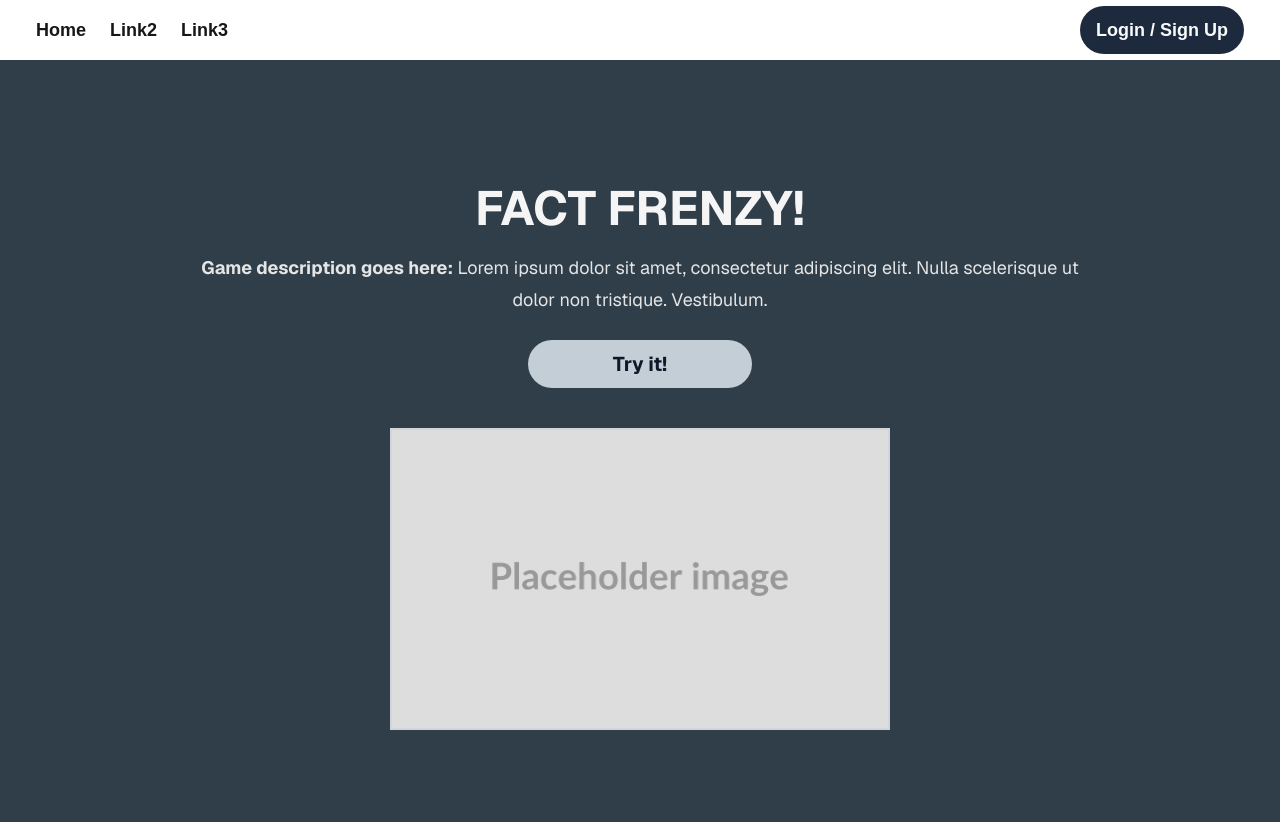
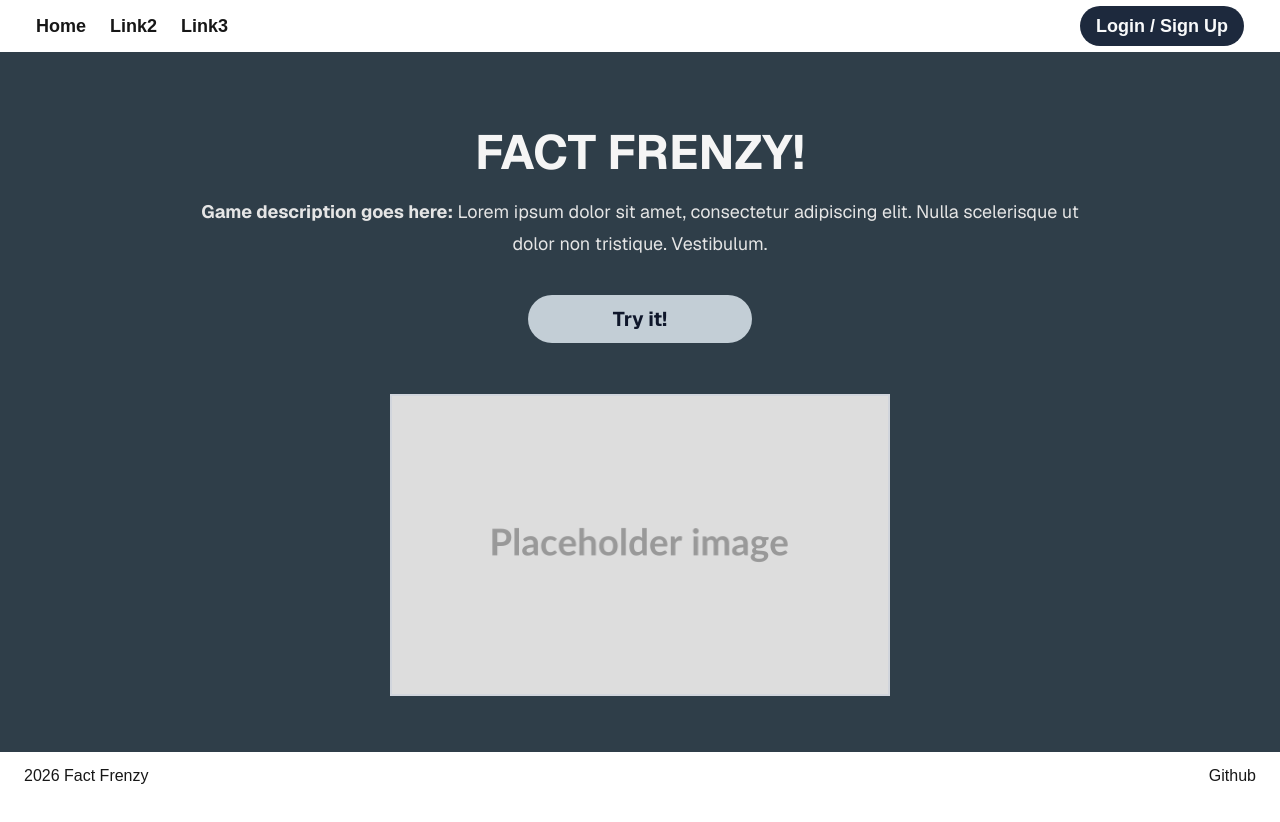
Before and after one commit to freeCodeCamp-Summer-Cohort-2026/fact-frenzy, a Next.js app in the folder frontend/: page / in a window 1280 px wide. Shown: the top 822 px of the page. After the commit the page ends 800 px from the top, so only its background shows below. Built offline with nearby package versions, Linux system fonts and the light colour scheme.

Commit message:
feat: update landing page with footer added plus some other minor changes

```diff
--- a/frontend/app/layout.tsx
+++ b/frontend/app/layout.tsx
@@ -2,6 +2,7 @@ import type { Metadata } from "next";
 import { Geist, Geist_Mono } from "next/font/google";
 import "./globals.css";
 import Header from "@/components/header";
+import Footer from "@/components/footer";
 
 const geistSans = Geist({
   variable: "--font-geist-sans",
@@ -27,6 +28,7 @@ export default function RootLayout({ children }: LayoutProps<"/">) {
 			<body className="min-h-full flex flex-col">
 				<Header />
 				{children}
+        <Footer />
 			</body>
 		</html>
 	);
--- a/frontend/app/page.tsx
+++ b/frontend/app/page.tsx
@@ -12,7 +12,7 @@ export default function Home() {
 	const router = useRouter();
 	return (
 		<div className="flex flex-col flex-1 items-center justify-center bg-[#2F3E49] font-sans">
-			<main className="flex flex-1 w-full max-w-5xl flex-col items-center justify-between py-32 px-16 bg-[#2F3E49]">
+			<main className="flex flex-1 w-full max-w-5xl flex-col items-center justify-between pt-20 pb-10 px-16 bg-[#2F3E49]">
 				<div className="flex flex-col items-center gap-6 text-center">
 					<h1 className="text-5xl font-bold leading-10 text-neutral-100">
 						FACT FRENZY!
--- /dev/null
+++ b/frontend/components/footer.tsx
@@ -0,0 +1,19 @@
+export default function Footer() {
+	return (
+		<footer className="w-full">
+			<div className="flex items-center justify-between gap-x-6 h-12 mx-auto max-w-7xl bg-white/80 px-4 sm:px-6">
+				<div className="flex justify-start text-base">
+					<p>2026 Fact Frenzy</p>
+				</div>
+				<div className="flex justify-end text-base">
+					<a
+						href="https://github.com/freeCodeCamp-Summer-Cohort-2026/fact-frenzy"
+						className="hover:text-gray-600"
+					>
+						Github
+					</a>
+				</div>
+			</div>
+		</footer>
+	);
+}
--- a/frontend/components/header.tsx
+++ b/frontend/components/header.tsx
@@ -8,13 +8,13 @@ To do:
 
 export default function Header() {
 	return (
-		<header className="top-2 w-full">
+		<header className="w-full">
 			<div className="mx-auto max-w-7xl px-4 sm:px-6">
-				<nav className="flex h-15 items-center justify-between gap-3 bg-white/80 px-3">
+				<nav className="flex h-13 items-center justify-between gap-3 bg-white/80 px-3">
 					{/* navigation links */}
 					<ul className="flex gap-x-6 text-lg font-semibold">
 						<li>
-							<Link href="/" className="hover:text-gray-300">
+							<Link href="/" className="hover:text-gray-600">
 								Home
 							</Link>
 						</li>
@@ -27,7 +27,7 @@ export default function Header() {
 						<li>
 							<Link
 								href="/login"
-								className="flex h-12 w-full items-center justify-center gap-2 rounded-full bg-slate-800 px-4 text-gray-50 transition-colors hover:bg-slate-700"
+								className="flex h-10 w-full items-center justify-center gap-2 rounded-full bg-slate-800 px-4 text-gray-50 transition-colors hover:bg-slate-700"
 							>
 								Login / Sign Up
 							</Link>
```
